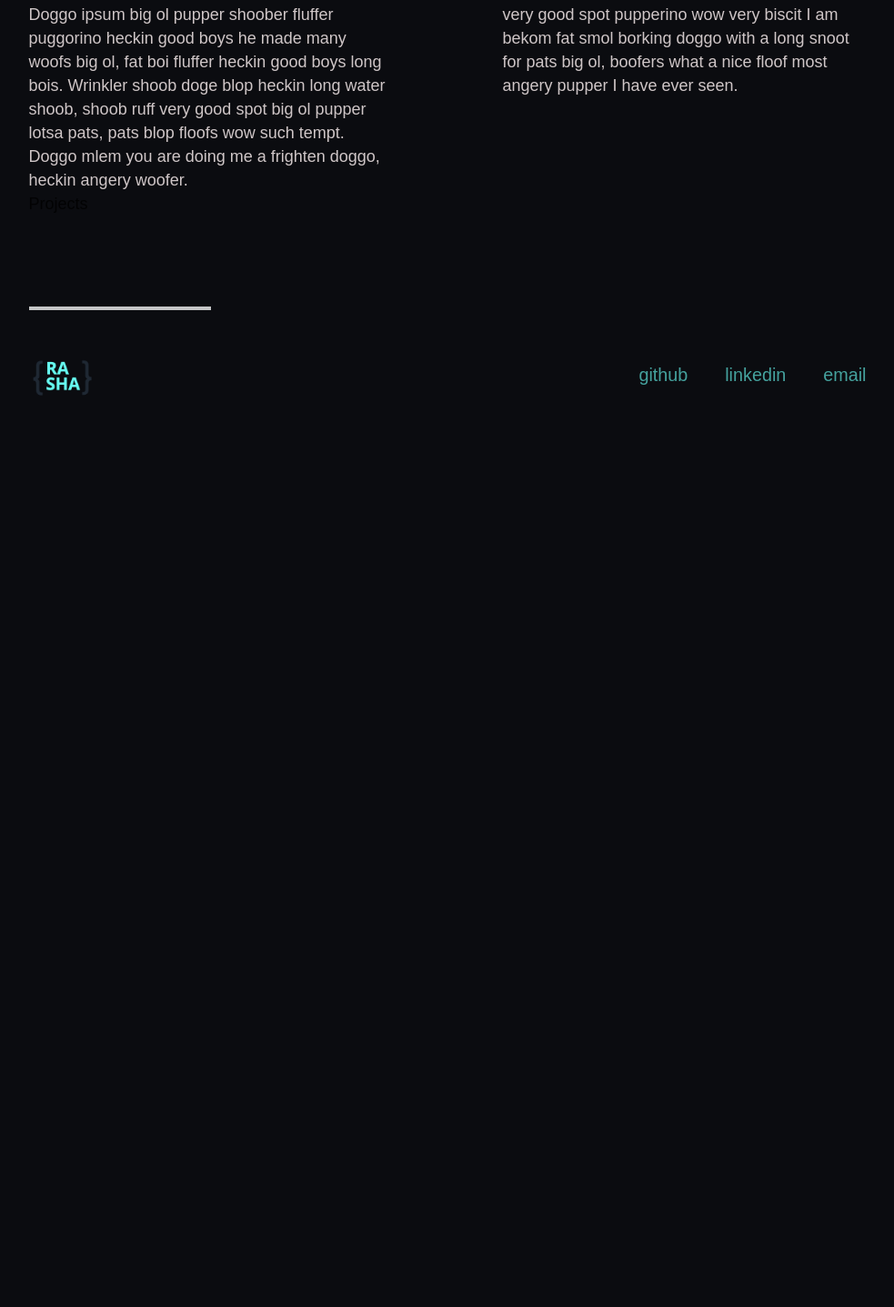
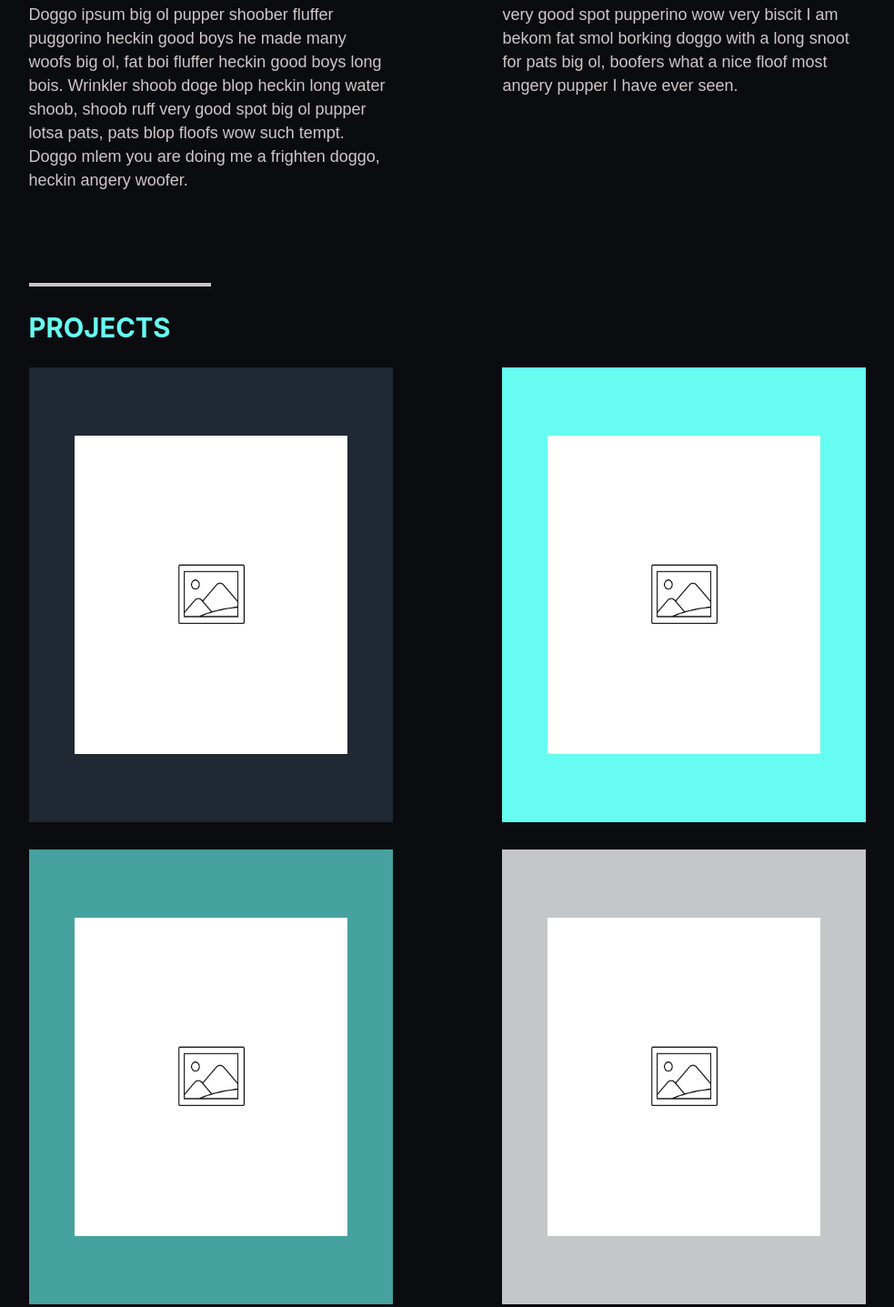
Before and after one commit to RashaMou/portfoliosite, a Gatsby site: page / in a window 1280 px wide. Shown: the part 1358-2795 px from the top of the page at 91% size, without its empty margins (148-1131 px from the left). Before the commit the page ends 1847 px from the top, so only its background shows below. Built offline with nearby package versions, Linux system fonts and the light colour scheme; Gatsby itself is replaced by a stand-in of ours.

Commit message:
project image placeholders

```diff
--- a/src/components/about.js
+++ b/src/components/about.js
@@ -1,5 +1,4 @@
 import * as React from "react"
-import "../styles/body.scss"
 import keyboard from "../images/keyboard.jpg"
 
 const About = () => {
--- a/src/components/global.scss
+++ /dev/null
@@ -1,133 +0,0 @@
-/* http://meyerweb.com/eric/tools/css/reset/
-   v2.0 | 20110126
-   License: none (public domain)
-*/
-
-body {
-  background-color: #0b0c10;
-}
-
-html,
-body,
-div,
-span,
-applet,
-object,
-iframe,
-h1,
-h2,
-h3,
-h4,
-h5,
-h6,
-p,
-blockquote,
-pre,
-a,
-abbr,
-acronym,
-address,
-big,
-cite,
-code,
-del,
-dfn,
-em,
-img,
-ins,
-kbd,
-q,
-s,
-samp,
-small,
-strike,
-strong,
-sub,
-sup,
-tt,
-var,
-b,
-u,
-i,
-center,
-dl,
-dt,
-dd,
-ol,
-ul,
-li,
-fieldset,
-form,
-label,
-legend,
-table,
-caption,
-tbody,
-tfoot,
-thead,
-tr,
-th,
-td,
-article,
-aside,
-canvas,
-details,
-embed,
-figure,
-figcaption,
-footer,
-header,
-hgroup,
-menu,
-nav,
-output,
-ruby,
-section,
-summary,
-time,
-mark,
-audio,
-video {
-  margin: 0;
-  padding: 0;
-  border: 0;
-  font-size: 100%;
-  font: inherit;
-  vertical-align: baseline;
-}
-/* HTML5 display-role reset for older browsers */
-article,
-aside,
-details,
-figcaption,
-figure,
-footer,
-header,
-hgroup,
-menu,
-nav,
-section {
-  display: block;
-}
-body {
-  line-height: 1;
-}
-ol,
-ul {
-  list-style: none;
-}
-blockquote,
-q {
-  quotes: none;
-}
-blockquote:before,
-blockquote:after,
-q:before,
-q:after {
-  content: "";
-  content: none;
-}
-table {
-  border-collapse: collapse;
-  border-spacing: 0;
-}
--- a/src/components/layout.js
+++ b/src/components/layout.js
@@ -3,8 +3,6 @@ import PropTypes from "prop-types"
 import { useStaticQuery, graphql } from "gatsby"
 import rashaLogo from "../images/rasha.png"
 import Header from "./header"
-import "../styles/layout.scss"
-import "../styles/header.scss"
 
 const Layout = ({ children }) => {
   const data = useStaticQuery(graphql`
--- a/src/components/projects.js
+++ b/src/components/projects.js
@@ -1,7 +1,27 @@
 import * as React from "react"
+import placeholder from "../images/placeholder.png"
 
 const Projects = () => {
-  return <div>Projects</div>
+  return (
+    <div>
+      <div className="horizontal-line"></div>
+      <h2 className="section-title">PROJECTS</h2>
+      <div className="projects-flex-container">
+        <div className="project proj-1">
+          <img className="placeholder" src={placeholder} alt="placeholder" />
+        </div>
+        <div className="project proj-2">
+          <img className="placeholder" src={placeholder} alt="placeholder" />
+        </div>
+        <div className="project proj-3">
+          <img className="placeholder" src={placeholder} alt="placeholder" />
+        </div>
+        <div className="project proj-4">
+          <img className="placeholder" src={placeholder} alt="placeholder" />
+        </div>
+      </div>
+    </div>
+  )
 }
 
 export default Projects
--- a/src/pages/index.js
+++ b/src/pages/index.js
@@ -4,6 +4,9 @@ import Layout from "../components/layout"
 import SEO from "../components/seo"
 import Projects from "../components/projects"
 import About from "../components/about"
+import "../styles/body.scss"
+import "../styles/layout.scss"
+import "../styles/header.scss"
 
 const IndexPage = () => (
   <Layout>
--- a/src/styles/body.scss
+++ b/src/styles/body.scss
@@ -13,3 +13,45 @@
     max-width: 400px;
   }
 }
+
+.section-title {
+  margin-top: 30px;
+  color: #66fcf1;
+}
+
+.projects-flex-container {
+  display: flex;
+  justify-content: space-between;
+  flex-wrap: wrap;
+
+  .project {
+    width: 400px;
+    height: 500px;
+    margin-bottom: 30px;
+    display: flex;
+    justify-content: center;
+    align-items: center;
+
+    .placeholder {
+      width: 300px;
+      margin: 0 auto;
+      height: 350px;
+    }
+  }
+
+  .proj-1 {
+    background-color: #1f2833;
+  }
+
+  .proj-2 {
+    background-color: #66fcf1;
+  }
+
+  .proj-3 {
+    background-color: #45a29e;
+  }
+
+  .proj-4 {
+    background-color: #c5c6c7;
+  }
+}
--- a/src/styles/layout.scss
+++ b/src/styles/layout.scss
@@ -27,7 +27,7 @@ summary {
 footer {
   .footer-logo {
     width: 70px;
-    margin-top: 50px;
+    margin-top: 30px;
     padding: 0;
   }
   a {
```
Also changed, not shown: src/images/placeholder.png (added).
